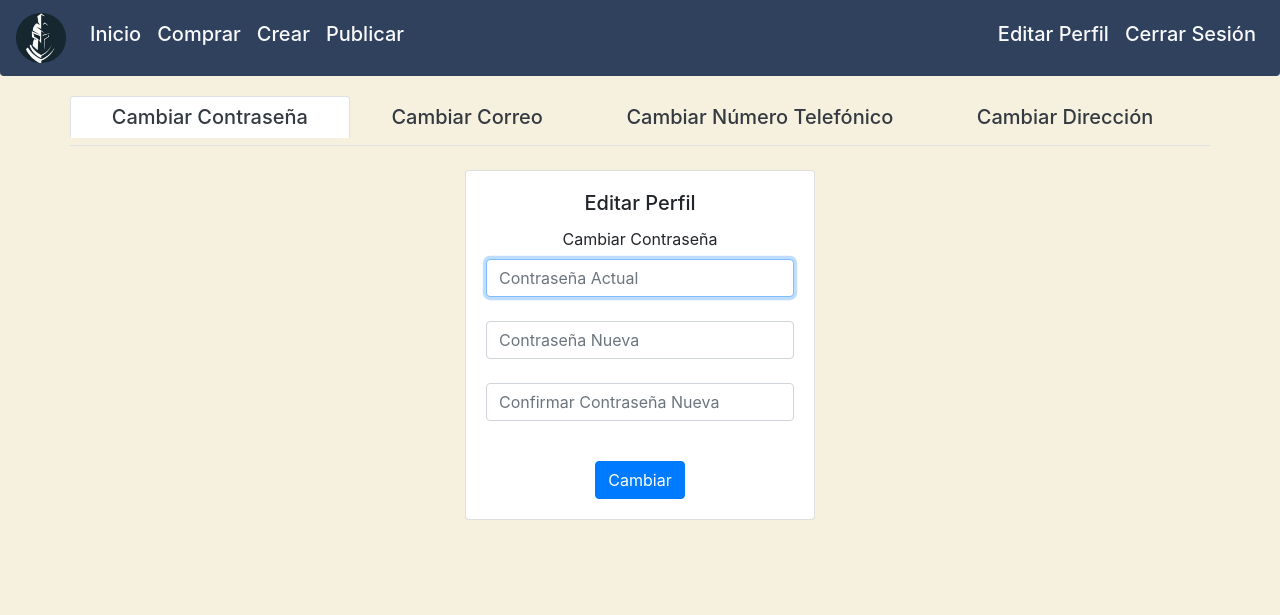
After one commit to ferschoneich01/ONIX-NICARAGUA, a Flask app: page /perfil in a window 1280 px wide. The commit adds this page. Shown: the top 615 px of the page. Run offline with Flask 2, Linux system fonts and the light colour scheme; a user stored in the database is signed in; some libraries are stand-ins or nearby versions.

Commit message:
Añadida platilla perfil

```diff
--- a/application.py
+++ b/application.py
@@ -158,6 +158,11 @@ def buy():
 def compras():
     return render_template("compras.html")
 
+@app.route("/perfil", methods=["GET", "POST"])
+@login_required
+def perfil():
+    return render_template("perfil.html")
+
 # Cerrar sesion
 @app.route("/logout")
 def logout():
--- /dev/null
+++ b/templates/perfil.html
@@ -0,0 +1,203 @@
+<!DOCTYPE html>
+<html lang="es">
+<head>
+    <meta charset="UTF-8">
+    <meta name="viewport" content="width=device-width, initial-scale=1.0">
+    <link href="https://stackpath.bootstrapcdn.com/bootstrap/4.5.0/css/bootstrap.min.css" rel="stylesheet">
+    <link rel="shortcut icon" type="image/x-icon" href="https://res.cloudinary.com/dzlbg8ni6/image/upload/v1591566067/h73wqoazbdbe7nod0ghu.jpg">
+    <title>Editar Perfil | Onix Nicaragua</title>
+
+</head>
+
+<body style="background-color:#f6f1de">
+    <!-- Inicio del navbar -->
+
+  <nav class="navbar navbar-expand-lg navbar-light fixed-top rounded-bottom" style="background-color: #30415D;">
+	  <a class="navbar-brand" href="/">
+		  <img src="/static/logo.png" width="50" height="50" alt="">
+		</a>
+
+		<button aria-controls="navbar" aria-expanded="false" aria-label="Toggle navigation" class="navbar-toggler bg-light" data-target="#navbar" data-toggle="collapse" type="button">
+      <span class="navbar-toggler-icon"></span>
+    </button>
+
+		<div class="collapse navbar-collapse" id="navbar">
+		  <ul class="navbar-nav mr-auto">
+		    <li class="nav-item">
+		      <a class="nav-link h5 text-light" href="/">Inicio</a>
+		    </li>
+		    <li class="nav-item">
+		      <a class="nav-link h5 text-light" href="/buy">Comprar</a>
+		    </li>
+		    <li class="nav-item">
+		      <a class="nav-link h5 text-light" href="/personalizada">Crear</a>
+		    </li>
+
+		       {% if session.user_id == 1 or session.user_id == 6 %}
+	      <li class="nav-item">
+	        <a class="nav-link h5 text-light" href="/Admin">Publicar</a>
+	      </li>
+		      {% endif %}
+		  </ul>
+
+		  <ul class="navbar-nav ml-auto">
+		    <li class="nav-item">
+	        <a class="nav-link h5 text-light" href="/">Editar Perfil</a>
+	      </li>
+	      <li class="nav-item">
+	        <a class="nav-link h5 text-light" href="/logout">Cerrar Sesión</a>
+	      </li>
+		  </ul>
+
+	</nav>
+
+		                                          <!-- Fin del navbar -->
+                                          		    <br><br><br><br>
+
+                                              		    <!-- Nav tabs -->
+      <ul class="nav nav-tabs nav-fill container" role="tablist">
+        <li class="nav-item">
+          <a class="nav-link active text-dark h5" data-toggle="tab" href="#home">Cambiar Contraseña</a>
+        </li>
+        <li class="nav-item">
+          <a class="nav-link text-dark h5" data-toggle="tab" href="#menu1">Cambiar Correo</a>
+        </li>
+        <li class="nav-item">
+          <a class="nav-link text-dark h5" data-toggle="tab" href="#menu2">Cambiar Número Telefónico</a>
+        </li>
+        <li class="nav-item">
+          <a class="nav-link text-dark h5" data-toggle="tab" href="#menu3">Cambiar Dirección</a>
+        </li>
+      </ul>
+
+
+
+        <div class="tab-content">
+        <div id="home" class="container tab-pane active"><br>
+            <div class="row row-cols-1 row-cols-md-3">
+
+            <div class="container">
+                <div class="row">
+                  <div class="col-sm-12">
+                    <div class="card">
+                      <div class="card-body">
+                        <h5 class="card-title text-center">Editar Perfil</h5>
+                        <div class="carf-text">
+                            <form>
+                              <div class="form-group">
+                                <center><label for="changePassword">Cambiar Contraseña</label></center>
+                                <input autocomplete="off" id="contraseñaActual" autofocus class="form-control" name="contraseñaActual" placeholder="Contraseña Actual" type="password" required/> <br>
+                                <input autocomplete="off" id="contraseñaNueva" autofocus class="form-control" name="contraseñaNueva" placeholder="Contraseña Nueva" type="password" required/> <br>
+                                <input autocomplete="off" id="contraseñaConfirma" autofocus class="form-control" name="contraseñaConfirma" placeholder="Confirmar Contraseña Nueva" type="password" required/> <br>
+                              </div>
+                              <center><button id="cambiarContraseña" type="submit" class="btn btn-primary">Cambiar</button></center>
+                            </form>
+                        </div>
+                      </div>
+                    </div>
+                  </div>
+                </div>
+            </div>
+            </div>
+        </div>
+
+        <div id="menu1" class="container tab-pane fade"><br>
+            <div class="row row-cols-1 row-cols-md-3">
+
+            <div class="container">
+                <div class="row">
+                  <div class="col-sm-12">
+                    <div class="card">
+                      <div class="card-body">
+                        <h5 class="card-title text-center">Editar Perfil</h5>
+                        <div class="carf-text">
+                            <form>
+                              <div class="form-group">
+                                <center><label for="changePassword">Cambiar Correo</label></center>
+                                <input autocomplete="off" id="correoActual" autofocus class="form-control" name="correoActual" placeholder="Correo Actual" type="email" required/> <br>
+                                <input autocomplete="off" id="correoNueva" autofocus class="form-control" name="correoNueva" placeholder="Correo Nuevo" type="email" required/> <br>
+                                <input autocomplete="off" id="correoConfirma" autofocus class="form-control" name="correoConfirma" placeholder="Confirmar Correo Nuevo" type="email" required/> <br>
+                              </div>
+                              <center><button id="cambiarCorreo" type="submit" class="btn btn-primary">Cambiar</button></center>
+                            </form>
+                        </div>
+                      </div>
+                    </div>
+                  </div>
+                </div>
+            </div>
+            </div>
+        </div>
+
+        <div id="menu2" class="container tab-pane fade"><br>
+            <div class="row row-cols-1 row-cols-md-3">
+
+            <div class="container">
+                <div class="row">
+                  <div class="col-sm-12">
+                    <div class="card">
+                      <div class="card-body">
+                        <h5 class="card-title text-center">Editar Perfil</h5>
+                        <div class="carf-text">
+                            <form>
+                              <div class="form-group">
+                                <center><label for="changePassword">Cambiar Número Telefónico</label></center>
+                                <input autocomplete="off" id="celActual" autofocus class="form-control" name="celActual" placeholder="Número Actual" type="number" required/> <br>
+                                <input autocomplete="off" id="celNueva" autofocus class="form-control" name="celNueva" placeholder="Número Nuevo" type="number" required/> <br>
+                                <input autocomplete="off" id="celConfirma" autofocus class="form-control" name="celConfirma" placeholder="Confirmar Número Nuevo" type="number" required/> <br>
+                              </div>
+                              <center><button id="cambiarCel" type="submit" class="btn btn-primary">Cambiar</button></center>
+                            </form>
+                        </div>
+                      </div>
+                    </div>
+                  </div>
+                </div>
+            </div>
+            </div>
+        </div>
+
+        <div id="menu3" class="container tab-pane fade"><br>
+            <div class="row row-cols-1 row-cols-md-3">
+
+            <div class="container">
+                <div class="row">
+                  <div class="col-sm-12">
+                    <div class="card">
+                      <div class="card-body">
+                        <h5 class="card-title text-center">Editar Perfil</h5>
+                        <div class="carf-text">
+                            <form>
+                              <div class="form-group">
+                                <center><label for="changePassword">Cambiar Dirección</label></center>
+                                <textarea class="form-control" name= "dirNueva" placeholder="Dirección Nueva" type="text" id="dirNueva" rows="3" required></textarea> <br>
+                                <textarea class="form-control" name= "dirConfirma" placeholder="Confirme Dirección Nueva" type="text" id="dirNueva" rows="3" required></textarea> <br>
+                              </div>
+                              <center><button id="cambiarDir" type="submit" class="btn btn-primary">Cambiar</button></center>
+                            </form>
+                        </div>
+                      </div>
+                    </div>
+                  </div>
+                </div>
+            </div>
+            </div>
+        </div>
+        </div>
+
+
+
+<br><br><br><br>
+
+
+
+
+
+
+    <!-- Scripts -->
+    <script src="https://ajax.googleapis.com/ajax/libs/jquery/3.5.1/jquery.min.js"></script>
+    <script src="https://cdnjs.cloudflare.com/ajax/libs/popper.js/1.16.0/umd/popper.min.js"></script>
+    <script src="https://maxcdn.bootstrapcdn.com/bootstrap/4.5.0/js/bootstrap.min.js"></script>
+</body>
+
+</html>
```
Also changed, not shown: static/styles.css (+24 -0 lines), templates/Admin.html (+2 -8 lines), templates/Principal.html (+5 -25 lines), templates/buy.html (+3 -7 lines).
